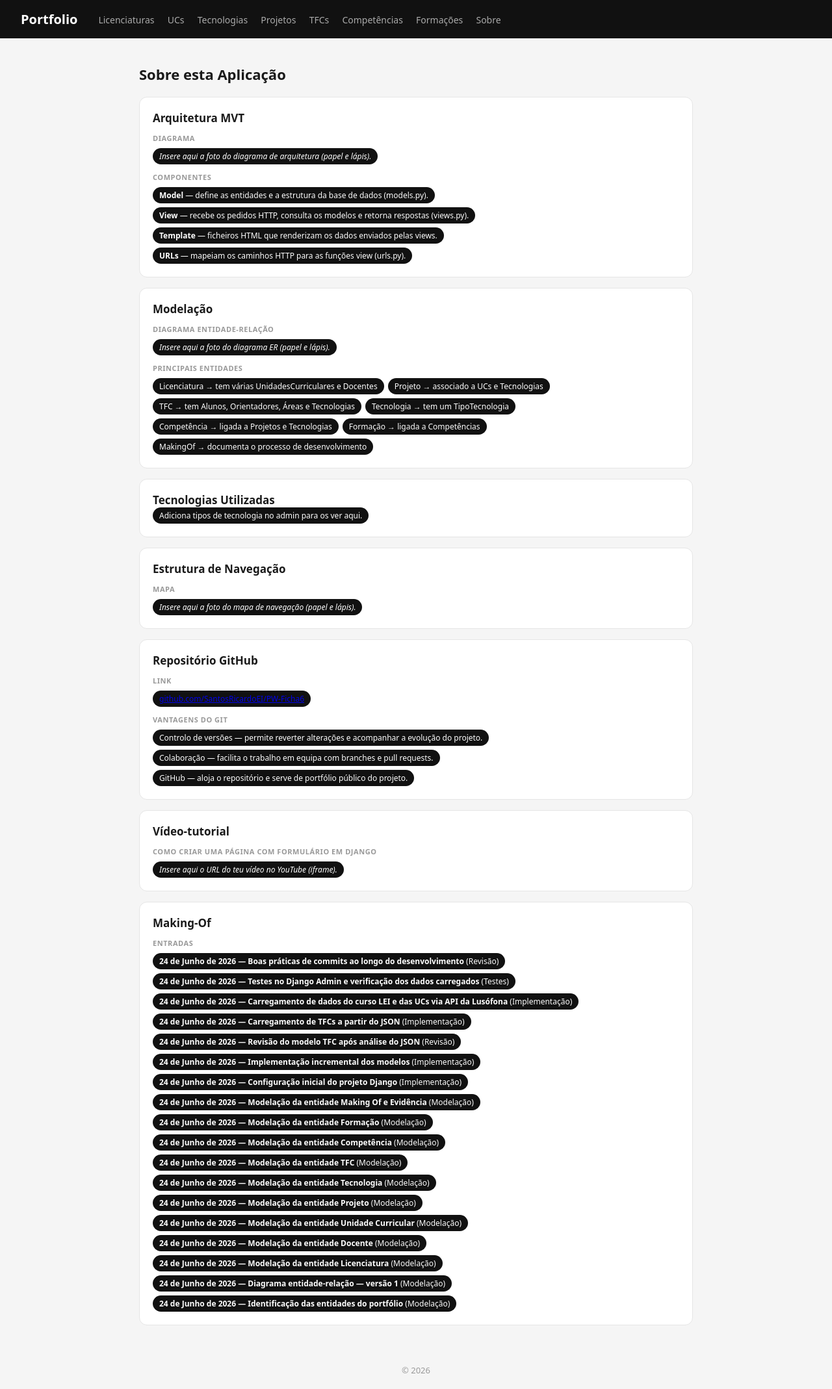
After one commit to SantosRicardoEI/PW-Portfolio, a Django app: page /portfolio/sobre/ in a window 1280 px wide. The commit adds this page. Shown: the whole page at 65% size. Run offline with Django 5.2, Linux system fonts and the light colour scheme; data comes from the database, SQL or seed files in the repository; data that the repository does not hold is empty.

Commit message:
Adiciona CRUD, TipoTecnologia e página Sobre (ficha 8)
Co-Authored-By: Claude Sonnet 4.6 <noreply@anthropic.com>

```diff
--- a/portfolio/templates/portfolio/base.html
+++ b/portfolio/templates/portfolio/base.html
@@ -16,6 +16,9 @@
             <a href="{% url 'tecnologias' %}">Tecnologias</a>
             <a href="{% url 'projetos' %}">Projetos</a>
             <a href="{% url 'tfcs' %}">TFCs</a>
+            <a href="{% url 'competencias' %}">Competências</a>
+            <a href="{% url 'formacoes' %}">Formações</a>
+            <a href="{% url 'sobre' %}">Sobre</a>
         </nav>
     </header>
     <main>
--- a/portfolio/templates/portfolio/projetos.html
+++ b/portfolio/templates/portfolio/projetos.html
@@ -2,6 +2,7 @@
 
 {% block content %}
 <h2>Projetos</h2>
+<a href="{% url 'projeto_criar' %}">+ Novo Projeto</a>
 <section>
     {% for projeto in projetos %}
     <article>
@@ -19,6 +20,10 @@
                 {% endfor %}
             </ul>
         </section>
+        <footer>
+            <a href="{% url 'projeto_editar' projeto.id %}">Editar</a>
+            <a href="{% url 'projeto_apagar' projeto.id %}">Apagar</a>
+        </footer>
     </article>
     {% endfor %}
 </section>
--- /dev/null
+++ b/portfolio/templates/portfolio/sobre.html
@@ -0,0 +1,127 @@
+{% extends "portfolio/base.html" %}
+
+{% block content %}
+<h2>Sobre esta Aplicação</h2>
+
+<section>
+    <article>
+        <header><h3>Arquitetura MVT</h3></header>
+        <section>
+            <h4>Diagrama</h4>
+            <ul>
+                <li>
+                    <!-- Substitui o src pelo caminho da tua foto do diagrama -->
+                    <em>Insere aqui a foto do diagrama de arquitetura (papel e lápis).</em>
+                </li>
+            </ul>
+            <h4>Componentes</h4>
+            <ul>
+                <li><strong>Model</strong> — define as entidades e a estrutura da base de dados (models.py).</li>
+                <li><strong>View</strong> — recebe os pedidos HTTP, consulta os modelos e retorna respostas (views.py).</li>
+                <li><strong>Template</strong> — ficheiros HTML que renderizam os dados enviados pelas views.</li>
+                <li><strong>URLs</strong> — mapeiam os caminhos HTTP para as funções view (urls.py).</li>
+            </ul>
+        </section>
+    </article>
+
+    <article>
+        <header><h3>Modelação</h3></header>
+        <section>
+            <h4>Diagrama Entidade-Relação</h4>
+            <ul>
+                <li><em>Insere aqui a foto do diagrama ER (papel e lápis).</em></li>
+            </ul>
+            <h4>Principais entidades</h4>
+            <ul>
+                <li>Licenciatura → tem várias UnidadesCurriculares e Docentes</li>
+                <li>Projeto → associado a UCs e Tecnologias</li>
+                <li>TFC → tem Alunos, Orientadores, Áreas e Tecnologias</li>
+                <li>Tecnologia → tem um TipoTecnologia</li>
+                <li>Competência → ligada a Projetos e Tecnologias</li>
+                <li>Formação → ligada a Competências</li>
+                <li>MakingOf → documenta o processo de desenvolvimento</li>
+            </ul>
+        </section>
+    </article>
+
+    <article>
+        <header><h3>Tecnologias Utilizadas</h3></header>
+        <section>
+            {% for tipo in tipos %}
+            <h4>{{ tipo.nome }}</h4>
+            <ul>
+                {% for tec in tipo.tecnologias.all %}
+                <li><strong>{{ tec.nome }}</strong>{% if tec.descricao %} — {{ tec.descricao }}{% endif %}</li>
+                {% empty %}
+                <li>Sem tecnologias registadas neste tipo.</li>
+                {% endfor %}
+            </ul>
+            {% empty %}
+            <ul><li>Adiciona tipos de tecnologia no admin para os ver aqui.</li></ul>
+            {% endfor %}
+        </section>
+    </article>
+
+    <article>
+        <header><h3>Estrutura de Navegação</h3></header>
+        <section>
+            <h4>Mapa</h4>
+            <ul>
+                <li><em>Insere aqui a foto do mapa de navegação (papel e lápis).</em></li>
+            </ul>
+        </section>
+    </article>
+
+    <article>
+        <header><h3>Repositório GitHub</h3></header>
+        <section>
+            <h4>Link</h4>
+            <ul>
+                <li><a href="https://github.com/SantosRicardoEI/PW-Ficha6" target="_blank">github.com/SantosRicardoEI/PW-Ficha6</a></li>
+            </ul>
+            <h4>Vantagens do Git</h4>
+            <ul>
+                <li>Controlo de versões — permite reverter alterações e acompanhar a evolução do projeto.</li>
+                <li>Colaboração — facilita o trabalho em equipa com branches e pull requests.</li>
+                <li>GitHub — aloja o repositório e serve de portfólio público do projeto.</li>
+            </ul>
+        </section>
+    </article>
+
+    <article>
+        <header><h3>Vídeo-tutorial</h3></header>
+        <section>
+            <h4>Como criar uma página com formulário em Django</h4>
+            <ul>
+                <li>
+                    <!-- Substitui o src pelo URL do teu vídeo no YouTube -->
+                    <em>Insere aqui o URL do teu vídeo no YouTube (iframe).</em>
+                    <!-- Exemplo:
+                    <iframe width="560" height="315"
+                        src="https://www.youtube.com/embed/VIDEO_ID"
+                        allowfullscreen>
+                    </iframe>
+                    -->
+                </li>
+            </ul>
+        </section>
+    </article>
+
+    <article>
+        <header><h3>Making-Of</h3></header>
+        <section>
+            <h4>Entradas</h4>
+            <ul>
+                {% for entrada in makingof %}
+                <li>
+                    <strong>{{ entrada.data }} — {{ entrada.titulo }}</strong>
+                    ({{ entrada.get_fase_display }})
+                </li>
+                {% empty %}
+                <li>Sem entradas no Making-Of.</li>
+                {% endfor %}
+            </ul>
+        </section>
+    </article>
+</section>
+{% endblock %}
--- a/portfolio/templates/portfolio/tecnologias.html
+++ b/portfolio/templates/portfolio/tecnologias.html
@@ -2,6 +2,7 @@
 
 {% block content %}
 <h2>Tecnologias</h2>
+<a href="{% url 'tecnologia_criar' %}">+ Nova Tecnologia</a>
 <section>
     {% for tec in tecnologias %}
     <article>
@@ -15,6 +16,10 @@
             <ul><li>{{ tec.descricao }}</li></ul>
         </section>
         {% endif %}
+        <footer>
+            <a href="{% url 'tecnologia_editar' tec.id %}">Editar</a>
+            <a href="{% url 'tecnologia_apagar' tec.id %}">Apagar</a>
+        </footer>
     </article>
     {% endfor %}
 </section>
--- a/portfolio/urls.py
+++ b/portfolio/urls.py
@@ -7,4 +7,29 @@ urlpatterns = [
     path('tecnologias/', views.tecnologias_view, name='tecnologias'),
     path('projetos/', views.projetos_view, name='projetos'),
     path('tfcs/', views.tfcs_view, name='tfcs'),
+    path('competencias/', views.competencias_view, name='competencias'),
+    path('formacoes/', views.formacoes_view, name='formacoes'),
+
+    # Projeto CRUD
+    path('projetos/criar/', views.projeto_criar, name='projeto_criar'),
+    path('projetos/<int:id>/editar/', views.projeto_editar, name='projeto_editar'),
+    path('projetos/<int:id>/apagar/', views.projeto_apagar, name='projeto_apagar'),
+
+    # Tecnologia CRUD
+    path('tecnologias/criar/', views.tecnologia_criar, name='tecnologia_criar'),
+    path('tecnologias/<int:id>/editar/', views.tecnologia_editar, name='tecnologia_editar'),
+    path('tecnologias/<int:id>/apagar/', views.tecnologia_apagar, name='tecnologia_apagar'),
+
+    # Competencia CRUD
+    path('competencias/criar/', views.competencia_criar, name='competencia_criar'),
+    path('competencias/<int:id>/editar/', views.competencia_editar, name='competencia_editar'),
+    path('competencias/<int:id>/apagar/', views.competencia_apagar, name='competencia_apagar'),
+
+    # Formacao CRUD
+    path('formacoes/criar/', views.formacao_criar, name='formacao_criar'),
+    path('formacoes/<int:id>/editar/', views.formacao_editar, name='formacao_editar'),
+    path('formacoes/<int:id>/apagar/', views.formacao_apagar, name='formacao_apagar'),
+
+    # Sobre
+    path('sobre/', views.sobre_view, name='sobre'),
 ]
--- a/portfolio/views.py
+++ b/portfolio/views.py
@@ -1,5 +1,6 @@
-from django.shortcuts import render
-from .models import Licenciatura, UnidadeCurricular, Tecnologia, Projeto, TFC
+from django.shortcuts import render, redirect, get_object_or_404
+from .models import Licenciatura, UnidadeCurricular, Tecnologia, Projeto, TFC, Competencia, Formacao, TipoTecnologia, MakingOf
+from .forms import ProjetoForm, TecnologiaForm, CompetenciaForm, FormacaoForm
 
 
 def licenciaturas_view(request):
@@ -25,3 +26,127 @@ def projetos_view(request):
 def tfcs_view(request):
     tfcs = TFC.objects.prefetch_related('alunos', 'orientadores', 'areas').all()
     return render(request, 'portfolio/tfcs.html', {'tfcs': tfcs})
+
+
+# --- Projeto CRUD ---
+
+def projeto_criar(request):
+    form = ProjetoForm(request.POST or None, request.FILES or None)
+    if form.is_valid():
+        form.save()
+        return redirect('projetos')
+    return render(request, 'portfolio/form.html', {'form': form, 'titulo': 'Novo Projeto'})
+
+
+def projeto_editar(request, id):
+    projeto = get_object_or_404(Projeto, id=id)
+    form = ProjetoForm(request.POST or None, request.FILES or None, instance=projeto)
+    if form.is_valid():
+        form.save()
+        return redirect('projetos')
+    return render(request, 'portfolio/form.html', {'form': form, 'titulo': f'Editar: {projeto.titulo}'})
+
+
+def projeto_apagar(request, id):
+    projeto = get_object_or_404(Projeto, id=id)
+    if request.method == 'POST':
+        projeto.delete()
+        return redirect('projetos')
+    return render(request, 'portfolio/confirmar_apagar.html', {'objeto': projeto, 'cancelar_url': 'projetos'})
+
+
+# --- Tecnologia CRUD ---
+
+def tecnologia_criar(request):
+    form = TecnologiaForm(request.POST or None, request.FILES or None)
+    if form.is_valid():
+        form.save()
+        return redirect('tecnologias')
+    return render(request, 'portfolio/form.html', {'form': form, 'titulo': 'Nova Tecnologia'})
+
+
+def tecnologia_editar(request, id):
+    tecnologia = get_object_or_404(Tecnologia, id=id)
+    form = TecnologiaForm(request.POST or None, request.FILES or None, instance=tecnologia)
+    if form.is_valid():
+        form.save()
+        return redirect('tecnologias')
+    return render(request, 'portfolio/form.html', {'form': form, 'titulo': f'Editar: {tecnologia.nome}'})
+
+
+def tecnologia_apagar(request, id):
+    tecnologia = get_object_or_404(Tecnologia, id=id)
+    if request.method == 'POST':
+        tecnologia.delete()
+        return redirect('tecnologias')
+    return render(request, 'portfolio/confirmar_apagar.html', {'objeto': tecnologia, 'cancelar_url': 'tecnologias'})
+
+
+# --- Competencia CRUD ---
+
+def competencia_criar(request):
+    form = CompetenciaForm(request.POST or None)
+    if form.is_valid():
+        form.save()
+        return redirect('competencias')
+    return render(request, 'portfolio/form.html', {'form': form, 'titulo': 'Nova Competência'})
+
+
+def competencia_editar(request, id):
+    competencia = get_object_or_404(Competencia, id=id)
+    form = CompetenciaForm(request.POST or None, instance=competencia)
+    if form.is_valid():
+        form.save()
+        return redirect('competencias')
+    return render(request, 'portfolio/form.html', {'form': form, 'titulo': f'Editar: {competencia.nome}'})
+
+
+def competencia_apagar(request, id):
+    competencia = get_object_or_404(Competencia, id=id)
+    if request.method == 'POST':
+        competencia.delete()
+        return redirect('competencias')
+    return render(request, 'portfolio/confirmar_apagar.html', {'objeto': competencia, 'cancelar_url': 'competencias'})
+
+
+def competencias_view(request):
+    competencias = Competencia.objects.all()
+    return render(request, 'portfolio/competencias.html', {'competencias': competencias})
+
+
+# --- Formacao CRUD ---
+
+def formacao_criar(request):
+    form = FormacaoForm(request.POST or None, request.FILES or None)
+    if form.is_valid():
+        form.save()
+        return redirect('formacoes')
+    return render(request, 'portfolio/form.html', {'form': form, 'titulo': 'Nova Formação'})
+
+
+def formacao_editar(request, id):
+    formacao = get_object_or_404(Formacao, id=id)
+    form = FormacaoForm(request.POST or None, request.FILES or None, instance=formacao)
+    if form.is_valid():
+        form.save()
+        return redirect('formacoes')
+    return render(request, 'portfolio/form.html', {'form': form, 'titulo': f'Editar: {formacao.titulo}'})
+
+
+def formacao_apagar(request, id):
+    formacao = get_object_or_404(Formacao, id=id)
+    if request.method == 'POST':
+        formacao.delete()
+        return redirect('formacoes')
+    return render(request, 'portfolio/confirmar_apagar.html', {'objeto': formacao, 'cancelar_url': 'formacoes'})
+
+
+def formacoes_view(request):
+    formacoes = Formacao.objects.all()
+    return render(request, 'portfolio/formacoes.html', {'formacoes': formacoes})
+
+
+def sobre_view(request):
+    tipos = TipoTecnologia.objects.prefetch_related('tecnologias').all()
+    makingof = MakingOf.objects.all()
+    return render(request, 'portfolio/sobre.html', {'tipos': tipos, 'makingof': makingof})
```
Also changed, not shown: portfolio/admin.py (+8 -1 lines), portfolio/forms.py (added, +29 -0 lines), portfolio/models.py (+19 -0 lines), portfolio/static/portfolio/styles.css (+54 -0 lines), portfolio/templates/portfolio/competencias.html (added, +24 -0 lines), portfolio/templates/portfolio/confirmar_apagar.html (added, +15 -0 lines), portfolio/templates/portfolio/form.html (added, +15 -0 lines), portfolio/templates/portfolio/formacoes.html (added, +26 -0 lines), portfolio/migrations/0006_tipotecnologia_tecnologia_tipo.py (added), 1 other file.
